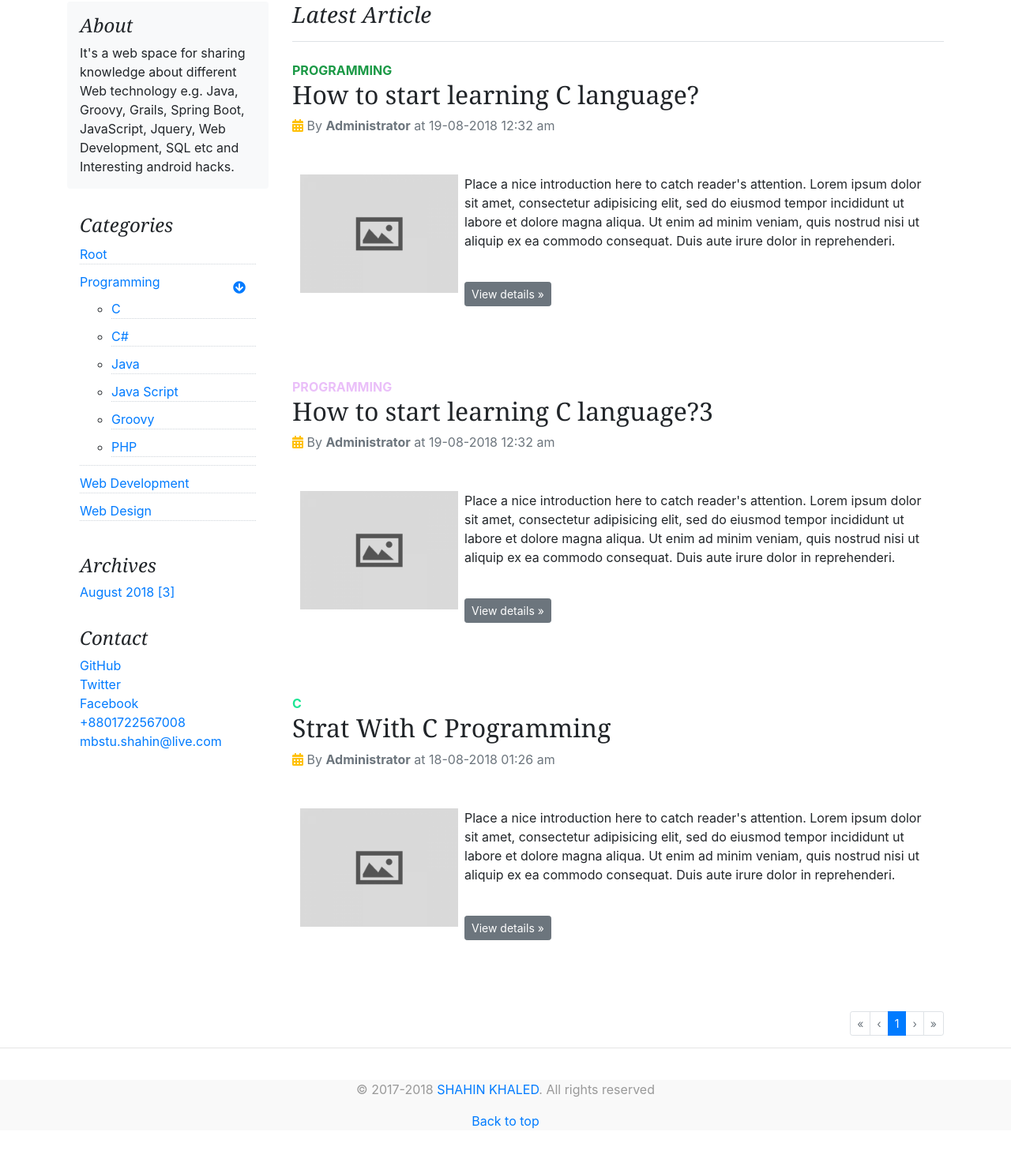
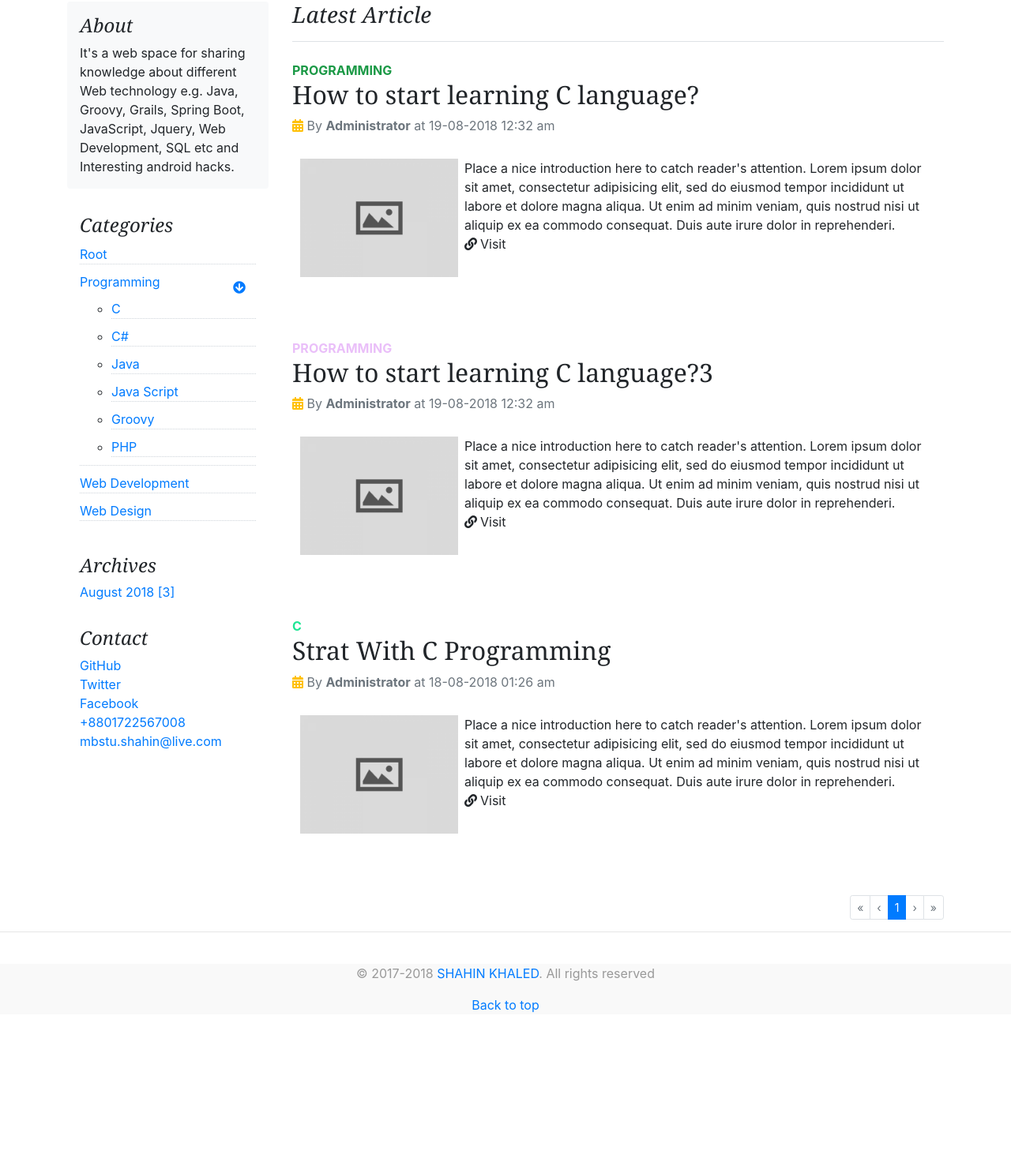
Before and after one commit to shahin-it/ciBlog, a CodeIgniter app: page /database/ in a window 1280 px wide. Shown: the part 478-1950 px from the top of the page at 79% size. After the commit the page ends 1761 px from the top, so only its background shows below. Run offline with CodeIgniter, Linux system fonts and the light colour scheme; data comes from the database, SQL or seed files in the repository; data that the repository does not hold is empty; some libraries are stand-ins or nearby versions; some web fonts are replaced.

Commit message:
Post listing design change

```diff
--- a/application/config/routes.php
+++ b/application/config/routes.php
@@ -53,6 +53,7 @@ $route['default_controller'] = 'welcome';
 $route['404_override'] = '';
 $route['translate_uri_dashes'] = FALSE;
 
+//custom route
 $route['admin'] = 'welcome/admin';
 $route['user/(:any)'] = 'userController/$1';
 $route['page/(:any)'] = 'blogPost/$1';
--- a/application/controllers/PostAdmin.php
+++ b/application/controllers/PostAdmin.php
@@ -16,7 +16,7 @@ class PostAdmin extends MY_Controller {
 				$id = $this->params["id"] ?: $this->db->insert_id();
 				$url = AppUtil::BLOG_IMAGE_DIR.$id.".jpg";
 				if(AppUtil::uploadFile($image["tmp_name"], $url)) {
-					$thumb = AppUtil::resizeImage($this, $url,250, 250);
+					$thumb = AppUtil::resizeImage($this, $url,300, 180);// ratio w:h = 5:3
 					$this->blogPost->update($id, ["image"=>$url, "thumb"=>$thumb]);
 				}
 			}
--- a/application/views/blog/postListing.php
+++ b/application/views/blog/postListing.php
@@ -25,10 +25,10 @@ if($items) {
 							<img class="img-fluid" src="<?php echo(base_url($post["thumb"] ? $post["thumb"]: AppUtil::NO_IMAGE_THUMB))?>">
 						</a>
 					</div>
-					<div class="post-summary">
+					<div class="post-summary d-inline">
 						<?php echo $post["summary"]?>
 					</div>
-					<div><a class="btn btn-sm btn-secondary" href="<?php echo base_url("post/".$post["id"]); ?>" role="button">View details »</a></div>
+					<div class="link"><a class="link" href="<?php echo base_url("post/".$post["id"]); ?>" role="button"><i class="fas fa-link pr-1"></i>Visit</a></div>
 				</div>
 			</div>
 		<?php }?>
--- a/asset/css/site.css
+++ b/asset/css/site.css
@@ -71,7 +71,7 @@
 	padding-bottom: 20px;
 }
 .post-details {
-	margin: 50px 10px;
+	margin: 30px 10px;
 	word-wrap: break-word;
 }
 .post-image {
```
